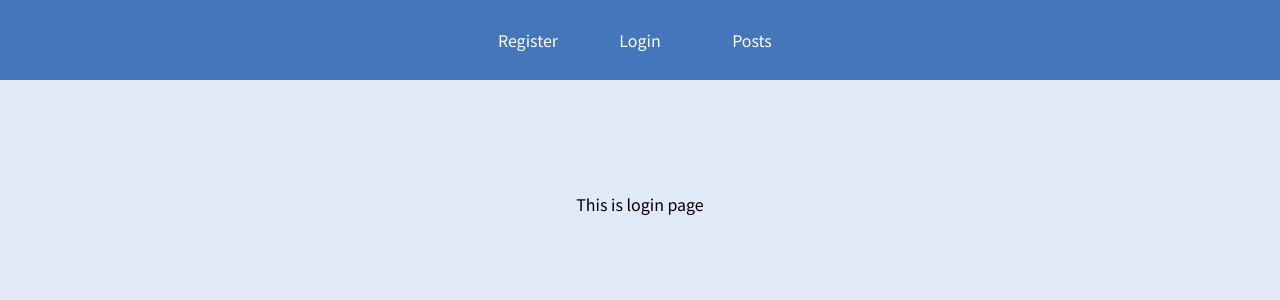
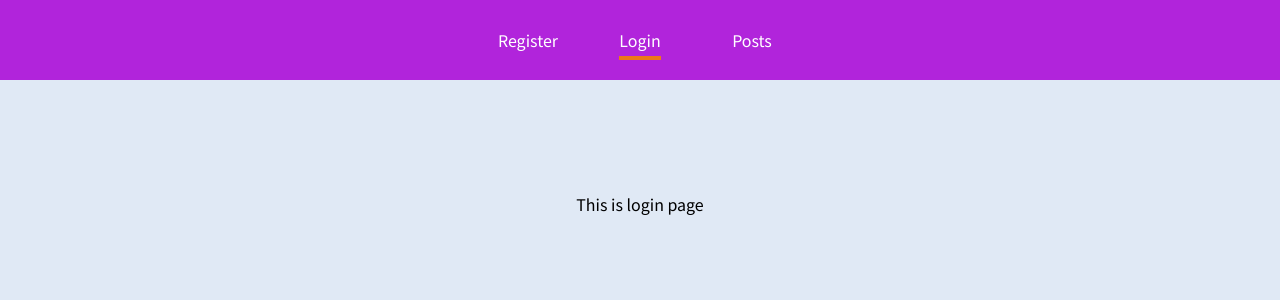
Before and after one commit to alingrig87/react-router-demo, a React (Create React App) app: page /login in a window 1280 px wide. Shown: the top 300 px of the page. Built offline with nearby package versions, Linux system fonts and the light colour scheme.

Commit message:
[NavLink component]
- added NavLink component to configure activeClassName for showing the current route also in the UI

```diff
--- a/src/components/layout/Navbar.css
+++ b/src/components/layout/Navbar.css
@@ -1,7 +1,7 @@
 .navbar {
 	width: 100%;
 	height: 5rem;
-	background-color: #4477b9;
+	background-color: #b124db;
 	padding: 0 10%;
 }
 
@@ -30,8 +30,9 @@
 }
 
 .navbar a:hover,
-.navbar a:active {
+.navbar a:active,
+.active {
 	color: #95bcf0;
 	padding-bottom: 0.25rem;
-	border-bottom: 4px solid #95bcf0;
+	border-bottom: 4px solid #ec7818;
 }
--- a/src/components/layout/Navbar.js
+++ b/src/components/layout/Navbar.js
@@ -1,19 +1,25 @@
 import React from 'react';
 import './Navbar.css';
-import { Link } from 'react-router-dom';
+import { NavLink } from 'react-router-dom';
 
 const Navbar = (props) => {
 	return (
 		<div className="navbar">
 			<ul>
 				<li>
-					<Link to="/register">Register</Link>
+					<NavLink activeClassName="active" to="/register">
+						Register
+					</NavLink>
 				</li>
 				<li>
-					<Link to="/login">Login</Link>
+					<NavLink activeClassName="active" to="/login">
+						Login
+					</NavLink>
 				</li>
 				<li>
-					<Link to="posts">Posts</Link>
+					<NavLink activeClassName="active" to="posts">
+						Posts
+					</NavLink>
 				</li>
 			</ul>
 		</div>
```
